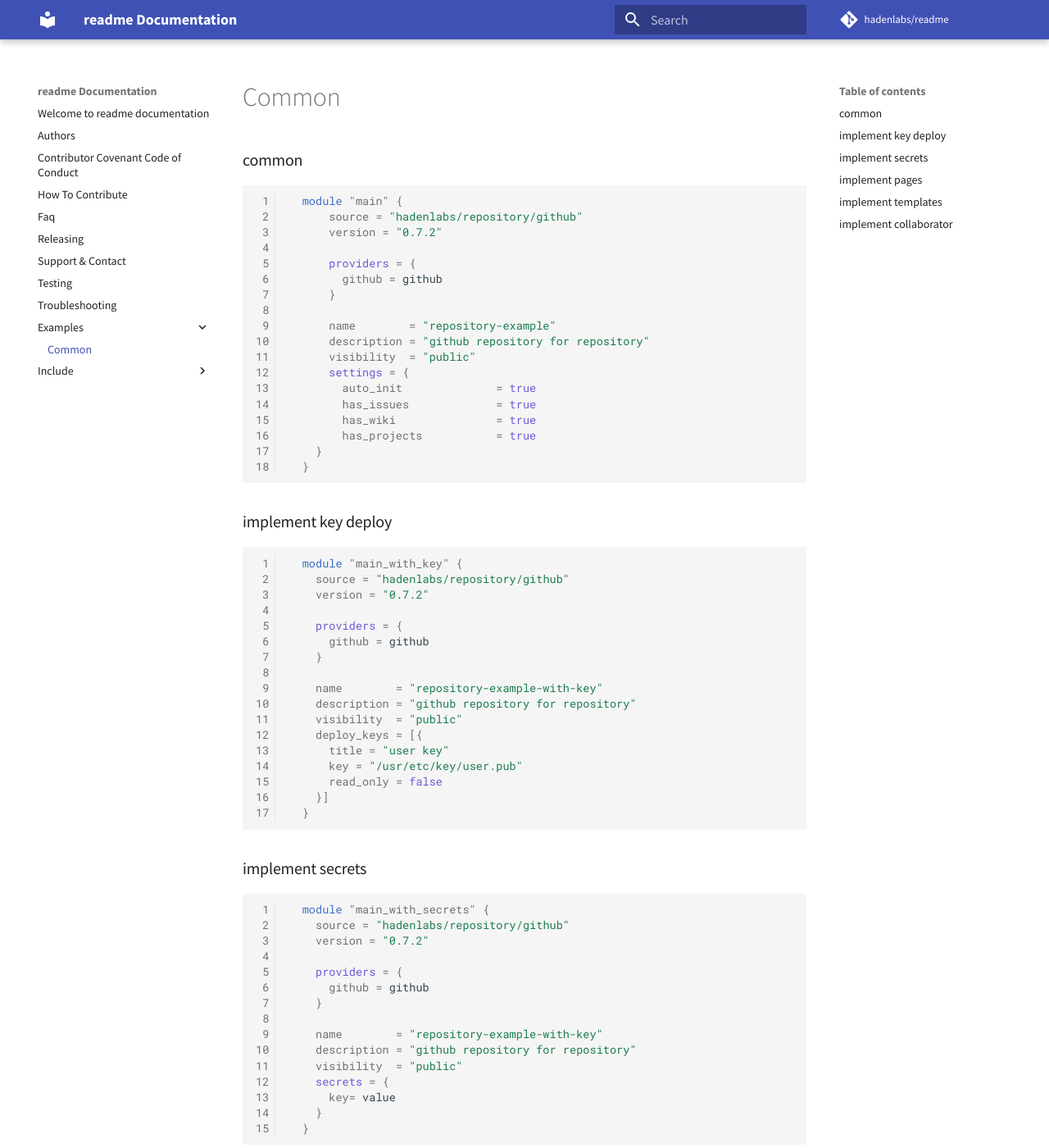
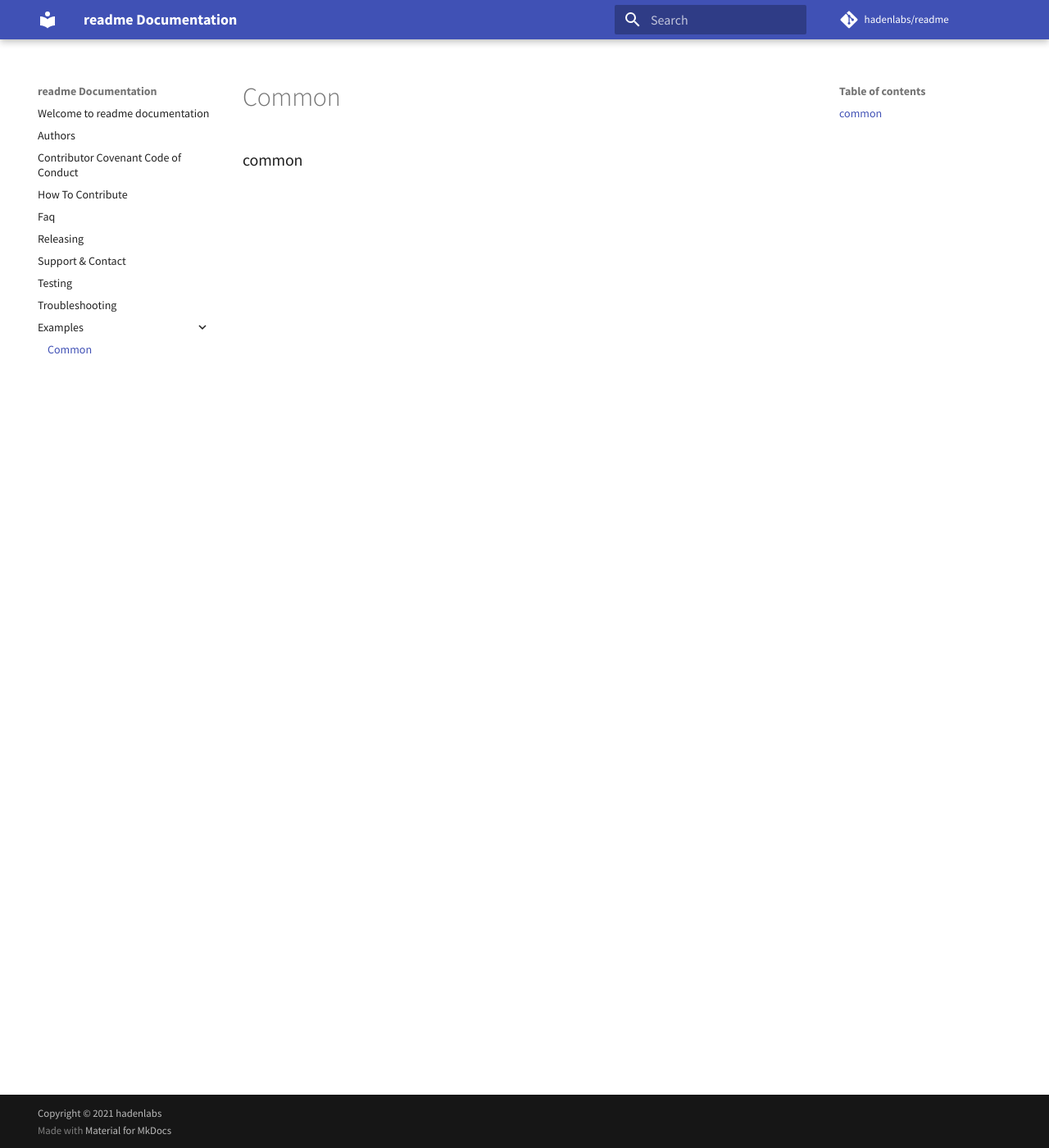
Before and after one commit to hadenlabs/readme, an MkDocs documentation site: the page built from docs/examples/common.md, in a window 1280 px wide and 1400 px high. Shown: the whole window at 82% size. Built offline with MkDocs 1.6.1 and Material for MkDocs 9.7.7, drawn with Linux system fonts in a browser that asks for light colours; comment, search, counter and statistics services are not loaded; some of the changed text lies outside the part shown.

````diff
--- a/docs/examples/common.md
+++ b/docs/examples/common.md
@@ -1,165 +1 @@
 ### common
-
-```hcl
-
-  module "main" {
-      source = "hadenlabs/repository/github"
-      version = "0.7.2"
-
-      providers = {
-        github = github
-      }
-
-      name        = "repository-example"
-      description = "github repository for repository"
-      visibility  = "public"
-      settings = {
-        auto_init              = true
-        has_issues             = true
-        has_wiki               = true
-        has_projects           = true
-    }
-  }
-
-```
-
-### implement key deploy
-
-```hcl
-
-  module "main_with_key" {
-    source = "hadenlabs/repository/github"
-    version = "0.7.2"
-
-    providers = {
-      github = github
-    }
-
-    name        = "repository-example-with-key"
-    description = "github repository for repository"
-    visibility  = "public"
-    deploy_keys = [{
-      title = "user key"
-      key = "/usr/etc/key/user.pub"
-      read_only = false
-    }]
-  }
-
-```
-
-### implement secrets
-
-```hcl
-
-  module "main_with_secrets" {
-    source = "hadenlabs/repository/github"
-    version = "0.7.2"
-
-    providers = {
-      github = github
-    }
-
-    name        = "repository-example-with-key"
-    description = "github repository for repository"
-    visibility  = "public"
-    secrets = {
-      key= value
-    }
-  }
-```
-
-### implement pages
-
-```hcl
-
-  module "main_with_pages" {
-    source = "hadenlabs/repository/github"
-    version = "0.7.2"
-
-    providers = {
-      github = github
-    }
-
-    name        = "repository-example-with-key"
-    description = "github repository for repository"
-    visibility  = "public"
-    pages = {
-      branch = "gh-pages"
-      path = "/"
-    }
-
-    topics = [
-        "go",
-        "terraform",
-    ]
-
-    settings = {
-      has_wiki               = true
-      has_projects           = true
-      vulnerability_alerts   = true
-    }
-  }
-
-```
-
-### implement templates
-
-```hcl
-
-  module "main" {
-      source = "hadenlabs/repository/github"
-      version = "0.7.2"
-
-      providers = {
-        github = github
-      }
-
-      name        = "repository-example"
-      description = "github repository for repository"
-      visibility  = "public"
-      settings = {
-        auto_init              = true
-        has_issues             = true
-        has_wiki               = true
-        has_projects           = true
-      }
-
-      pages = {
-        owner = "owner-user"
-        repository = "name-repository"
-      }
-  }
-
-```
-
-### implement collaborator
-
-```hcl
-
-  module "main" {
-      source = "hadenlabs/repository/github"
-      version = "0.7.2"
-
-      providers = {
-        github = github
-      }
-
-      name        = "repository-example"
-      description = "github repository for repository"
-      visibility  = "public"
-      settings = {
-        auto_init              = true
-        has_issues             = true
-        has_wiki               = true
-        has_projects           = true
-      }
-
-      collaborators = [
-      {
-        username = "other-user"
-        permission = "push"
-      },
-      ]
-  }
-
-```
````
Also changed, not shown: docs/include/terraform.md (deleted, +0 -43 lines), docs/include/targets.md (deleted), 3 other files.
